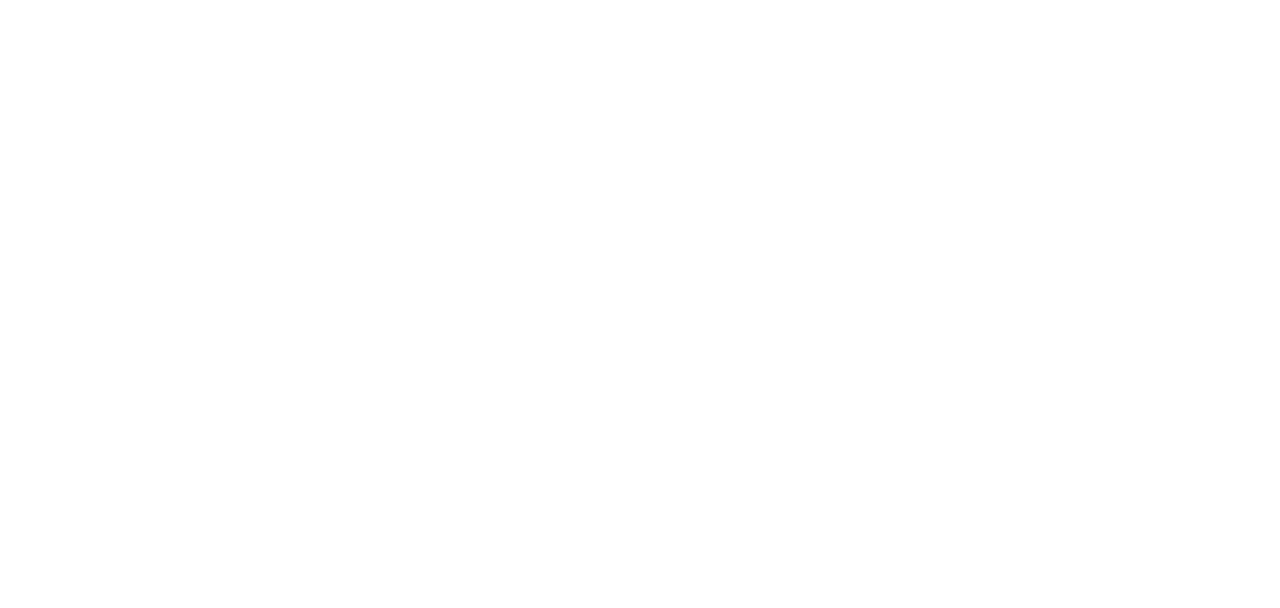
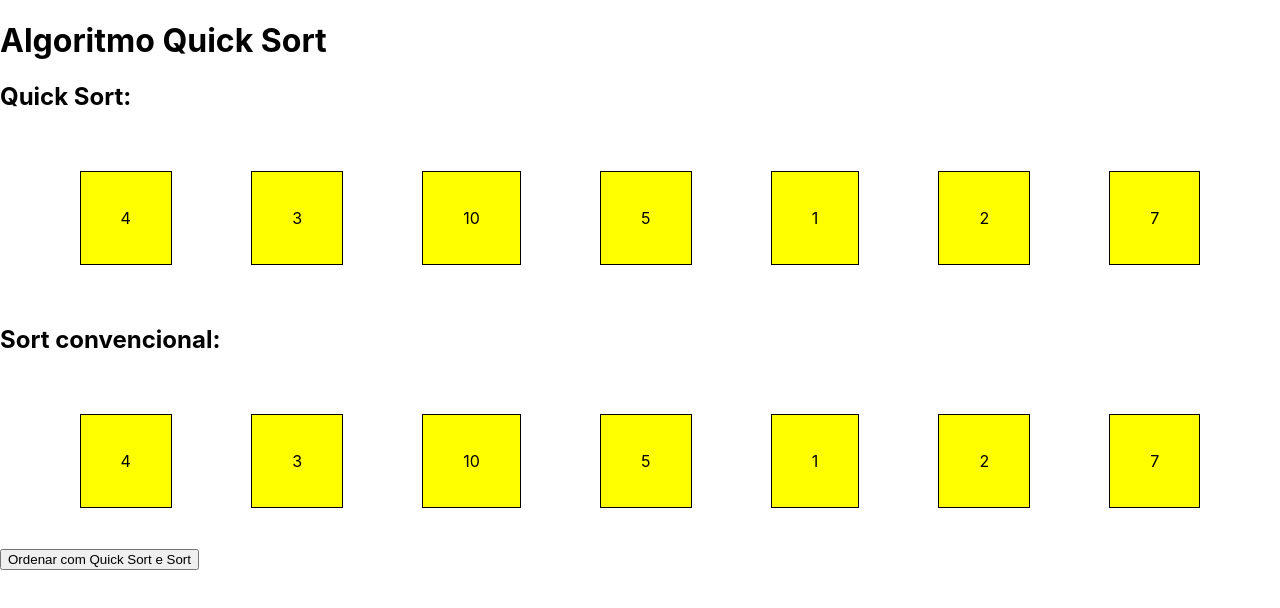
Before and after one commit to hubarthurcoelho/grokking-algorithms, a React (Create React App) app in the folder grokking-algorithms/: page /quickSort in a window 1280 px wide. Shown: the top 608 px of the page. Built offline with nearby package versions, Linux system fonts and the light colour scheme.

Commit message:
Quick Sort

```diff
--- a/grokking-algorithms/src/App.js
+++ b/grokking-algorithms/src/App.js
@@ -3,6 +3,7 @@
 import { Route } from 'react-router-dom';
 import BinarySearchPage from './components/BinarySearch';
 import Home from './components/Home';
+import QuickSort from './components/QuickSort';
 
 function App() {
   return (
@@ -10,6 +11,7 @@
       <BrowserRouter>
       <Switch>
         <Route path="/binarySearch" component={ BinarySearchPage } />
+        <Route exact path="/quickSort" component={ QuickSort } />
         <Route exact path="/" component={ Home } />
       </Switch>
       </BrowserRouter>
--- a/grokking-algorithms/src/components/Home.jsx
+++ b/grokking-algorithms/src/components/Home.jsx
@@ -8,6 +8,7 @@
       <h1>Entendendo Algoritmos</h1>
       <h3>Algoritmos disponíveis:</h3>
       <Link to="/binarySearch" >Pesquisa binária</Link>
+      <Link to="/quickSort" >Quick Sort</Link>
       </div>
     );
   }
--- /dev/null
+++ b/grokking-algorithms/src/components/QuickSort.jsx
@@ -0,0 +1,122 @@
+import React from "react";
+
+const wait = (ms) => new Promise((resolve) => setTimeout(resolve, ms));
+
+class QuickSort extends React.Component {
+  state = {
+    array: [4, 3, 10, 5, 1, 2, 7],
+    secondArray: [4, 3, 10, 5, 1, 2, 7],
+    arrayOfPivots: [],
+    hasBeenQuickSorted: false,
+    hasBeenSorted: false,
+    comparedValues: [],
+  };
+
+  simulateRecursion = async (less, greater) => {
+    const lessPivot = less[0];
+    const greaterPivot = greater[0];
+    this.setState((prevState) => ({
+      arrayOfPivots: [...prevState.arrayOfPivots, lessPivot, greaterPivot],
+    }));
+    await wait(1000);
+    const less1 = less.slice(1).filter((element) => element < lessPivot);
+    const greater1 = less.slice(1).filter((element) => element > lessPivot);
+    const less2 = greater.slice(1).filter((element) => element < greaterPivot);
+    const greater2 = greater
+      .slice(1)
+      .filter((element) => element > greaterPivot);
+    return {
+      lessArray: [...less1, lessPivot, ...greater1],
+      greaterArray: [...less2, greaterPivot, ...greater2],
+    };
+  };
+
+  normalSort = async (array) => {
+    const newArray = [...array];
+    for (let u = 0; u <= newArray.length - 4; u+= 1){
+      for (let i = 0; i < newArray.length; i+= 1) {
+        if (newArray[i] > newArray[i + 1]) {
+          const position = newArray[i];
+          newArray[i] = newArray[i + 1];
+          newArray[i + 1] = position;
+          this.setState({ secondArray: newArray, comparedValues: [newArray[i], newArray[i + 1]] });
+        };
+        this.setState({ comparedValues: [newArray[i], newArray[i + 1]] });
+        await wait(500);
+      };
+    }
+    this.setState({ hasBeenSorted: true });
+  };
+
+  quicksort = async (array) => {
+    const pivot = array[0];
+    this.setState((prevState) => ({
+      arrayOfPivots: [...prevState.arrayOfPivots, pivot],
+    }));
+    await wait(1000);
+    const less = array.slice(1).filter((element) => element < pivot);
+    const greater = array.slice(1).filter((element) => element > pivot);
+    this.setState({ array: [...less, pivot, ...greater] });
+    await wait(1000);
+    const { lessArray, greaterArray } = await this.simulateRecursion(
+      less,
+      greater
+    );
+    this.setState({
+      array: [...lessArray, pivot, ...greaterArray],
+    });
+    await wait(1200);
+    this.setState({ hasBeenQuickSorted: true })
+  };
+
+  render() {
+    const { array, secondArray, arrayOfPivots, hasBeenQuickSorted, comparedValues, hasBeenSorted } = this.state;
+    return (
+      <>
+        <h1>Algoritmo Quick Sort</h1>
+        <h2>Quick Sort:</h2>
+        <div className="quicksort-container">
+          {hasBeenQuickSorted
+            ? array.map((number) => <div className="all-sorted"><p>{number}</p></div>)
+            : array.map((number) => {
+                if (arrayOfPivots?.includes(number)) {
+                  return (
+                    <div className="pivot">
+                      <p>{number}</p>
+                    </div>
+                  );
+                }
+                return (
+                  <div className="normal-number">
+                    <p>{number}</p>
+                  </div>
+                );
+              })}
+        </div>
+        <h2>Sort convencional:</h2>
+        <div className="quicksort-container">
+          {hasBeenSorted ? (
+            secondArray.map((number) => <div className="all-sorted"><p>{number}</p></div>)
+          ) : (secondArray.map((number) =>  (
+            <div
+              className={comparedValues.includes(number) ? 'pivot' : 'normal-number'}
+            >
+              <p>{number}</p>
+            </div>
+          )))}
+        </div>
+        <button
+          type="button"
+          onClick={() => {
+            this.quicksort(array);
+            this.normalSort(secondArray);
+          }}
+        >
+          Ordenar com Quick Sort e Sort
+        </button>
+      </>
+    );
+  }
+}
+
+export default QuickSort;
--- a/grokking-algorithms/src/index.css
+++ b/grokking-algorithms/src/index.css
@@ -11,3 +11,28 @@
   font-family: source-code-pro, Menlo, Monaco, Consolas, 'Courier New',
     monospace;
 }
+
+.quicksort-container {
+  display: flex;
+  justify-content: space-around;
+  padding: 40px;
+}
+
+.pivot {
+  background-color: green;
+  border: 1px solid black;
+  padding: 20px 40px;
+}
+
+.normal-number {
+  background-color: yellow;
+  border: 1px solid black;
+  padding: 20px 40px;
+}
+
+.all-sorted {
+  background-color: rgba(0, 128, 0, 0.381);
+  font-weight: bold;
+  border: 1px solid green;
+  padding: 20px 40px;
+}
```
Also changed, not shown: 1 other file (tests, documents, lock files or other folders).
